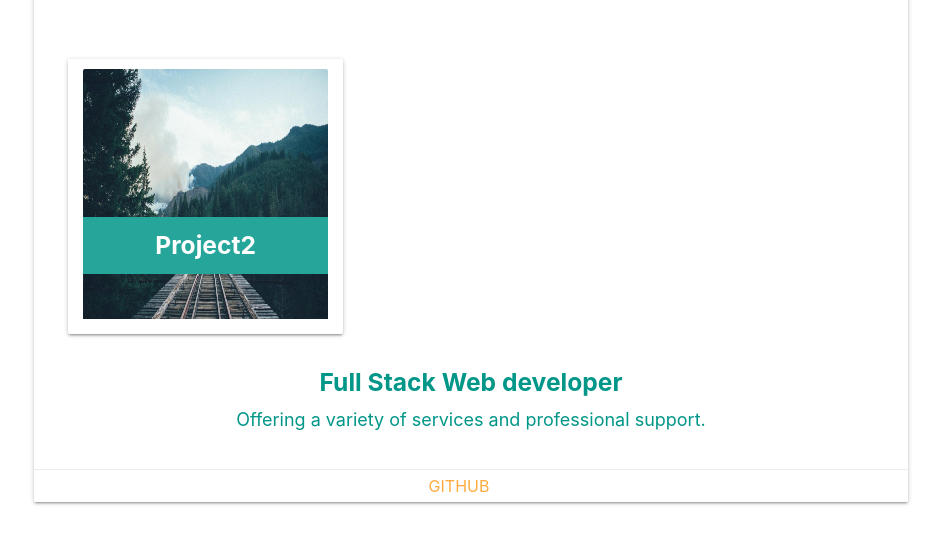
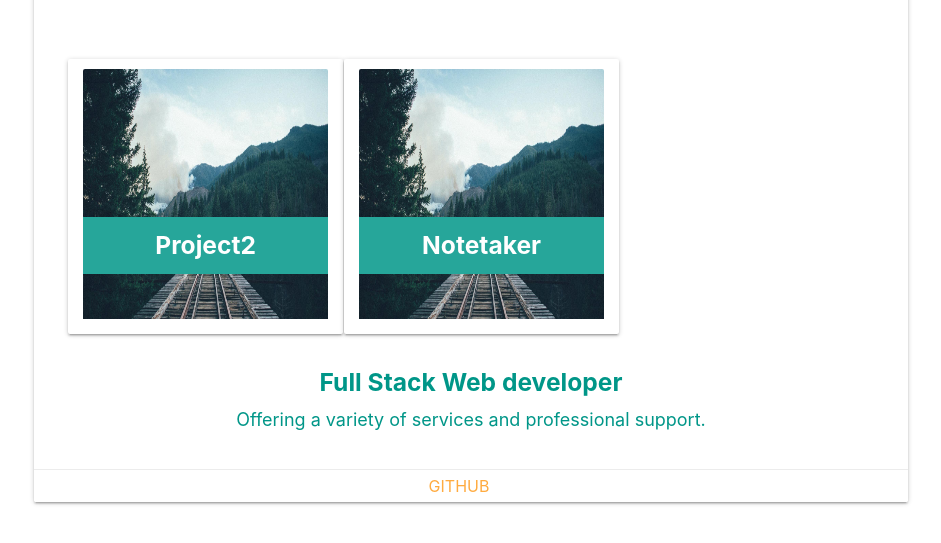
Before and after one commit to papy1974/brand-new-portofolio, a plain HTML site: page portfolio.html in a window 1280 px wide. Shown: the part 829-1372 px from the top of the page, without its empty margins (169-1110 px from the left). Drawn offline with nearby package versions, Linux system fonts and the light colour scheme.

Commit message:
adding notetaker homework

```diff
--- a/portfolio.html
+++ b/portfolio.html
@@ -220,6 +220,25 @@
                                                         </div>
                                                     </div>
                                                 </div>
+
+                                                <!--end card-->
+                                                <div class="col s12 m6 l4">
+                                                    <div class="card port-card" id="tab4P">
+                                                        <div class="icon-block">
+                                                            <span class="card-title"><a
+                                                                    href="https://papy-lontomba.herokuapp.com/notes">
+                                                                    <h5 class="center white-text work"> Notetaker
+                                                                    </h5>
+                                                                    <div class="card-image">
+                                                                        <img src="background3.jpg"
+                                                                            class="port" alt="image-1">
+                                                                    </div>
+                                                                </a>
+                                                            </span>
+                                                        </div>
+                                                    </div>
+                                                </div>
+
                                             </div>
                                             <!-- </div> -->
                                             <h5>Full Stack Web developer</h5>
```
